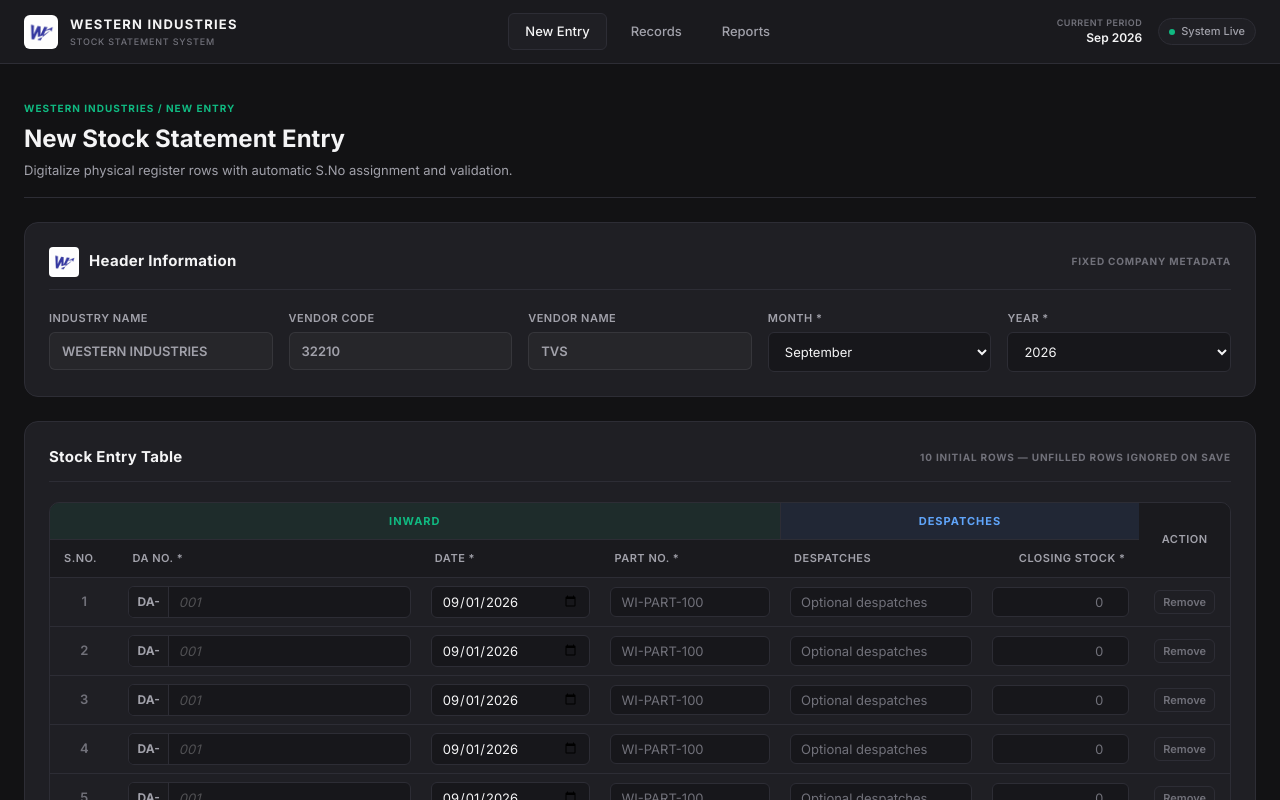
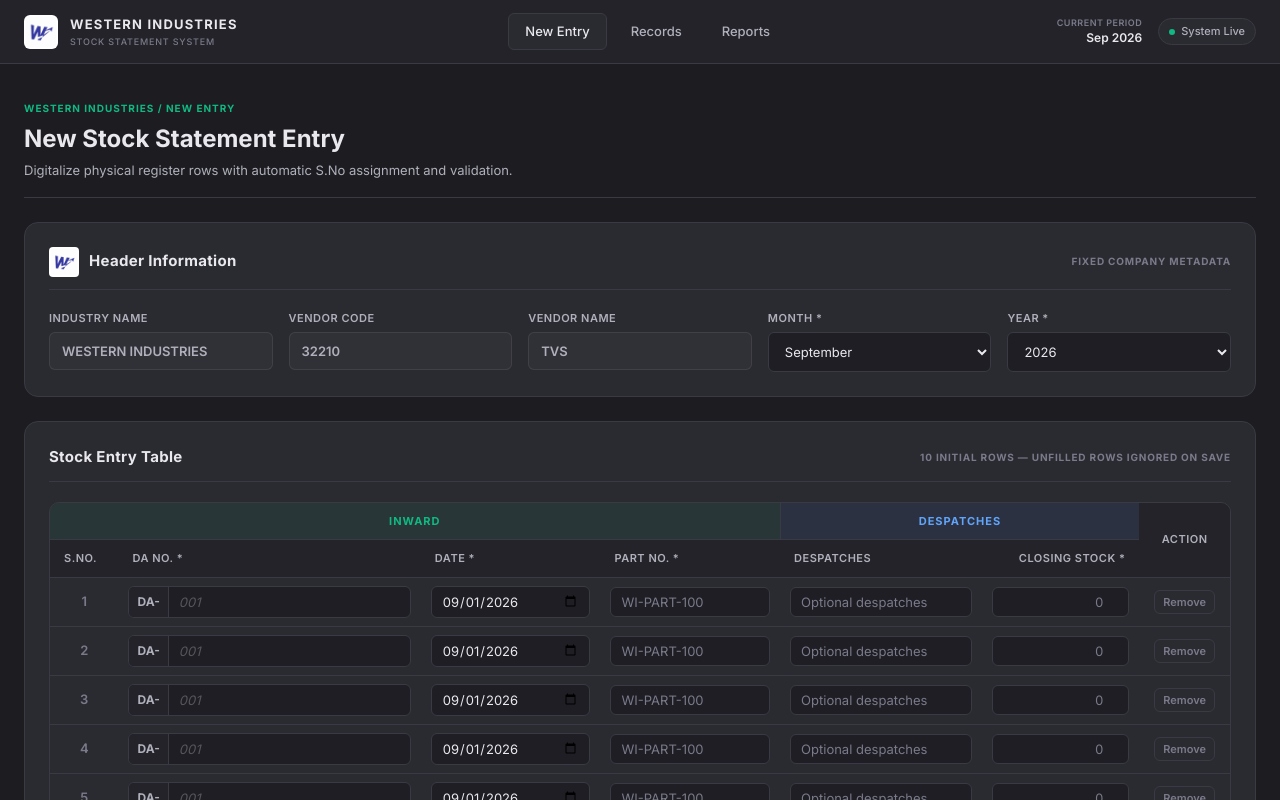
Before and after one commit to h3lium4u/aslamInvoicesmall, a Next.js app: page / in a window 1280 px wide. Shown: the top 800 px of the page. Built offline with nearby package versions, Linux system fonts and the light colour scheme.

Commit message:
Update UI to light black (charcoal) theme and match receipt printer animation styling

```diff
--- a/components/animation/ReceiptPrinter.module.css
+++ b/components/animation/ReceiptPrinter.module.css
@@ -15,10 +15,10 @@
   width: 100%;
   overflow: hidden;
   border-radius: 1.5rem;
-  border: 1px solid #3f3f46;
-  background-color: #18181b;
+  border: 1px solid #3a3a45;
+  background: linear-gradient(160deg, #2a2a31 0%, #232329 100%);
   padding: 0.75rem 0.75rem 2rem 0.75rem;
-  box-shadow: 0 20px 36px -20px rgba(0,0,0,0.6), 0 6px 14px -8px rgba(0,0,0,0.3);
+  box-shadow: 0 20px 36px -20px rgba(0,0,0,0.7), 0 6px 14px -8px rgba(0,0,0,0.4);
 }
 
 /* Paper slot groove at the bottom of the machine */
@@ -30,9 +30,9 @@
   z-index: 40;
   height: 0.5rem;
   border-radius: 0.25rem;
-  border: 1px solid #27272a;
-  background-color: #09090b;
-  box-shadow: inset 0 2px 4px rgba(0,0,0,0.5);
+  border: 1px solid #1e1e24;
+  background-color: #131318;
+  box-shadow: inset 0 2px 4px rgba(0,0,0,0.6);
 }
 
 /* ── Header row inside machine ── */
@@ -52,11 +52,11 @@
   isolation: isolate;
   overflow: hidden;
   border-radius: calc(1.5rem - 0.75rem);
-  border: 1px solid #27272a;
-  background-color: #09090b;
+  border: 1px solid #1e1e24;
+  background: linear-gradient(135deg, #131318 0%, #1a1a20 100%);
   padding: 0.75rem 1rem;
-  color: #f4f4f5;
-  box-shadow: inset 0 2px 8px rgba(0,0,0,0.5);
+  color: #10b981;
+  box-shadow: inset 0 2px 8px rgba(0,0,0,0.6), 0 0 12px rgba(16,185,129,0.06);
   flex: 1;
 }
 
@@ -85,7 +85,7 @@
 }
 
 .statusIconSpinner {
-  color: #a1a1aa;
+  color: #7a7a8a;
   animation: spin 1s linear infinite;
 }
 
@@ -109,7 +109,7 @@
   font-weight: 500;
   font-size: 11px;
   line-height: 1;
-  color: #a1a1aa;
+  color: #b0b0bc;
 }
 
 /* ── Output slot (paper emerges here) ── */
@@ -132,7 +132,7 @@
   top: -0.25rem;
   z-index: 20;
   height: 0.5rem;
-  background-color: rgba(9,9,11,0.75);
+  background-color: rgba(26,26,32,0.85);
   filter: blur(6px);
 }
 
@@ -141,16 +141,17 @@
   isolation: isolate;
 }
 
-/* ── Thermal paper ── */
+/* ── Thermal paper — Dark Mode ── */
 .paper {
   position: relative;
   z-index: 10;
   min-height: 20rem;
-  background-color: #f5f5f0;
+  background: linear-gradient(180deg, #2a2a31 0%, #252530 100%);
+  border: 1px solid #3a3a45;
   padding: 1.75rem 1.5rem 2rem 1.5rem;
   font-family: 'Courier New', Courier, monospace;
-  color: #1a1a1a;
-  box-shadow: 0 4px 16px rgba(0,0,0,0.25);
+  color: #e8e8ed;
+  box-shadow: 0 4px 20px rgba(0,0,0,0.5), inset 0 1px 0 rgba(255,255,255,0.04);
 }
 
 @keyframes spin {
--- a/components/animation/ReceiptPrinterModal.module.css
+++ b/components/animation/ReceiptPrinterModal.module.css
@@ -1,8 +1,8 @@
 .overlay {
   position: fixed;
   inset: 0;
-  background-color: rgba(0, 0, 0, 0.82);
-  backdrop-filter: blur(6px);
+  background-color: rgba(0, 0, 0, 0.85);
+  backdrop-filter: blur(8px);
   display: flex;
   align-items: center;
   justify-content: center;
@@ -11,8 +11,8 @@
 }
 
 .modal {
-  background-color: var(--bg-card);
-  border: 1px solid var(--border-subtle);
+  background: linear-gradient(160deg, #2a2a31 0%, #232329 100%);
+  border: 1px solid #3a3a45;
   border-radius: var(--radius-lg);
   padding: 24px;
   max-width: 420px;
@@ -20,7 +20,7 @@
   display: flex;
   flex-direction: column;
   align-items: center;
-  box-shadow: var(--shadow-lg);
+  box-shadow: 0 24px 48px rgba(0,0,0,0.7), 0 0 0 1px rgba(255,255,255,0.03);
 }
 
 .modalHeader {
@@ -30,7 +30,7 @@
   align-items: center;
   margin-bottom: 20px;
   padding-bottom: 12px;
-  border-bottom: 1px solid var(--border-subtle);
+  border-bottom: 1px solid #3a3a45;
 }
 
 .modalTitle {
@@ -59,14 +59,14 @@
   width: 100%;
 }
 
-/* ── Receipt Paper Content ── */
+/* ── Receipt Paper Content (dark thermal paper) ── */
 .receiptHeader {
   display: flex;
   flex-direction: column;
   align-items: center;
   text-align: center;
   padding-bottom: 10px;
-  border-bottom: 1px dashed #9ca3af;
+  border-bottom: 1px dashed #4a4a58;
   margin-bottom: 10px;
 }
 
@@ -74,19 +74,19 @@
   font-size: 11px;
   font-weight: 700;
   letter-spacing: 1.5px;
-  color: #111827;
+  color: #e8e8ed;
 }
 
 .receiptTitle {
   font-size: 9px;
   font-weight: 600;
-  color: #374151;
+  color: #b0b0bc;
   margin-top: 3px;
 }
 
 .receiptPeriod {
   font-size: 8px;
-  color: #6b7280;
+  color: #7a7a8a;
   margin-top: 2px;
 }
 
@@ -95,7 +95,7 @@
   flex-direction: column;
   gap: 4px;
   padding-bottom: 10px;
-  border-bottom: 1px dashed #9ca3af;
+  border-bottom: 1px dashed #4a4a58;
   margin-bottom: 10px;
 }
 
@@ -106,16 +106,16 @@
 }
 
 .receiptLabel {
-  color: #6b7280;
+  color: #7a7a8a;
 }
 
 .receiptValue {
-  color: #374151;
+  color: #b0b0bc;
   font-weight: 500;
 }
 
 .receiptValueBold {
-  color: #111827;
+  color: #e8e8ed;
   font-weight: 700;
 }
 
@@ -132,8 +132,8 @@
   display: flex;
   font-size: 8px;
   font-weight: 700;
-  color: #374151;
-  border-bottom: 1px solid #d1d5db;
+  color: #b0b0bc;
+  border-bottom: 1px solid #3a3a45;
   padding-bottom: 4px;
   margin-bottom: 2px;
 }
@@ -141,7 +141,7 @@
 .receiptItemRow {
   display: flex;
   font-size: 8.5px;
-  color: #4b5563;
+  color: #9a9aaa;
 }
 
 .colSNo {
@@ -169,31 +169,31 @@
   text-align: right;
   flex-shrink: 0;
   font-weight: 600;
-  color: #111827;
+  color: #10b981;
 }
 
 .receiptNoItems {
   font-size: 9px;
-  color: #9ca3af;
+  color: #5a5a6a;
   text-align: center;
   padding: 6px 0;
 }
 
 .receiptFooter {
-  border-top: 1px dashed #9ca3af;
+  border-top: 1px dashed #4a4a58;
   padding-top: 8px;
   display: flex;
   flex-direction: column;
   align-items: center;
   gap: 3px;
   font-size: 8px;
-  color: #6b7280;
+  color: #7a7a8a;
   text-align: center;
 }
 
 .receiptTimestamp {
   font-size: 7.5px;
-  color: #9ca3af;
+  color: #5a5a6a;
 }
 
 /* ── Modal Footer ── */
@@ -204,7 +204,7 @@
   align-items: center;
   margin-top: 16px;
   padding-top: 16px;
-  border-top: 1px solid var(--border-subtle);
+  border-top: 1px solid #3a3a45;
 }
 
 .successText {
@@ -216,8 +216,8 @@
 .doneBtn {
   padding: 8px 20px;
   background-color: var(--accent-green);
-  color: var(--text-inverse);
-  font-weight: 600;
+  color: #09090b;
+  font-weight: 700;
   border-radius: var(--radius-sm);
   font-size: 13px;
   transition: background-color var(--transition-fast);
--- a/styles/globals.css
+++ b/styles/globals.css
@@ -1,32 +1,33 @@
 @import url('https://fonts.googleapis.com/css2?family=Inter:wght@300;400;500;600;700&display=swap');
 
 :root {
-  --bg-primary: #121214;
-  --bg-secondary: #1a1a1e;
-  --bg-card: #1f1f24;
-  --bg-card-hover: #26262d;
-  --bg-input: #17171b;
+  /* ── Light-Black Theme: charcoal slate palette ── */
+  --bg-primary: #1c1c21;
+  --bg-secondary: #232329;
+  --bg-card: #2a2a31;
+  --bg-card-hover: #31313a;
+  --bg-input: #1e1e24;
 
-  --border-subtle: #2d2d35;
+  --border-subtle: #3a3a45;
   --border-focus: #10b981;
 
-  --text-primary: #f4f4f5;
-  --text-secondary: #a1a1aa;
-  --text-muted: #71717a;
+  --text-primary: #e8e8ed;
+  --text-secondary: #b0b0bc;
+  --text-muted: #7a7a8a;
   --text-inverse: #09090b;
 
   --accent-green: #10b981;
   --accent-green-hover: #059669;
-  --accent-green-bg: rgba(16, 185, 129, 0.1);
-  --accent-green-border: rgba(16, 185, 129, 0.25);
+  --accent-green-bg: rgba(16, 185, 129, 0.12);
+  --accent-green-border: rgba(16, 185, 129, 0.3);
 
   --danger-red: #ef4444;
   --danger-red-hover: #dc2626;
-  --danger-red-bg: rgba(239, 68, 68, 0.1);
-  --danger-red-border: rgba(239, 68, 68, 0.25);
+  --danger-red-bg: rgba(239, 68, 68, 0.12);
+  --danger-red-border: rgba(239, 68, 68, 0.3);
 
   --warning-amber: #f59e0b;
-  --warning-amber-bg: rgba(245, 158, 11, 0.1);
+  --warning-amber-bg: rgba(245, 158, 11, 0.12);
 
   --font-sans: 'Inter', -apple-system, BlinkMacSystemFont, 'Segoe UI', Roboto, sans-serif;
   --radius-sm: 6px;
@@ -34,9 +35,9 @@
   --radius-lg: 14px;
   --radius-full: 9999px;
 
-  --shadow-sm: 0 1px 2px 0 rgba(0, 0, 0, 0.3);
-  --shadow-md: 0 4px 12px -2px rgba(0, 0, 0, 0.4);
-  --shadow-lg: 0 10px 25px -5px rgba(0, 0, 0, 0.5);
+  --shadow-sm: 0 1px 3px 0 rgba(0, 0, 0, 0.4);
+  --shadow-md: 0 4px 14px -2px rgba(0, 0, 0, 0.5);
+  --shadow-lg: 0 10px 28px -5px rgba(0, 0, 0, 0.6);
 
   --transition-fast: 0.15s ease;
   --transition-normal: 0.25s ease;
@@ -88,7 +89,7 @@
   color-scheme: dark;
 }
 
-/* Force HTML5 date picker calendar icon to be pure white */
+/* Force calendar icon white */
 input[type="date"],
 input[type="date"].input {
   color-scheme: dark;
```
